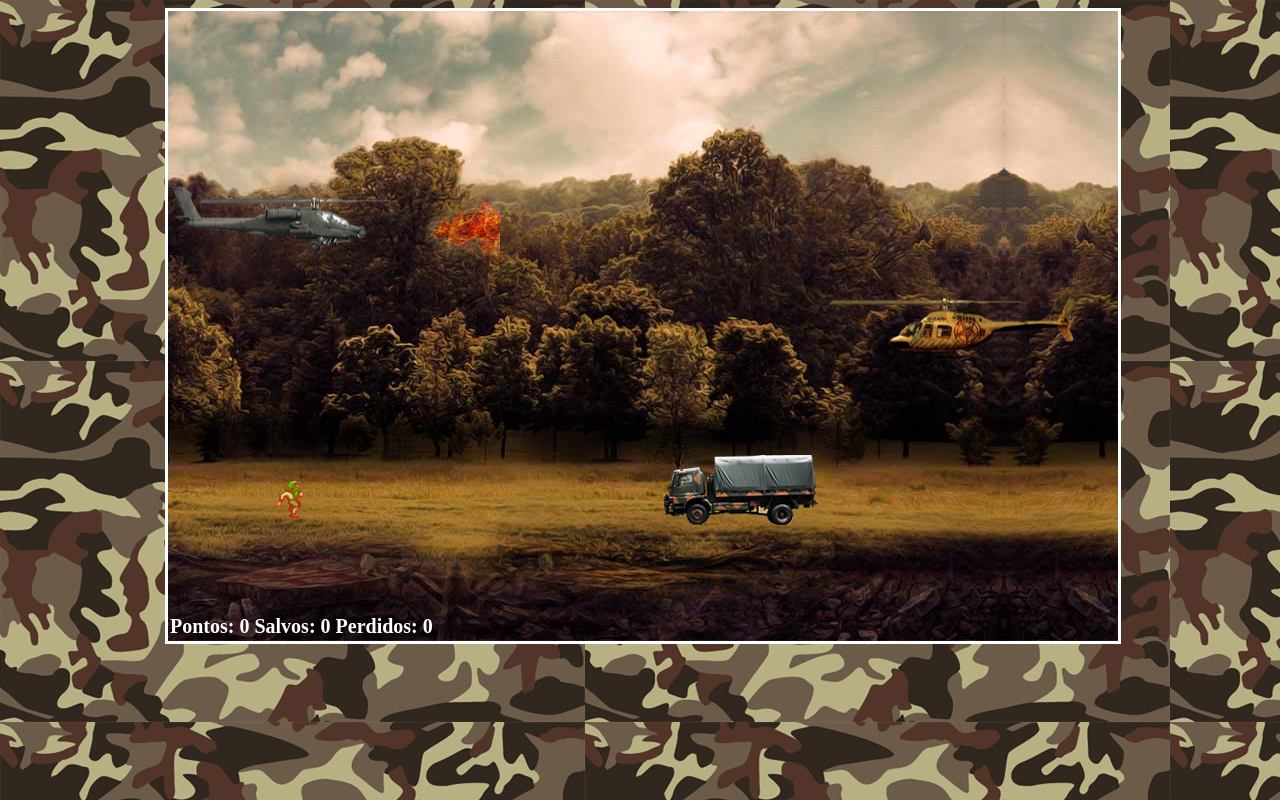
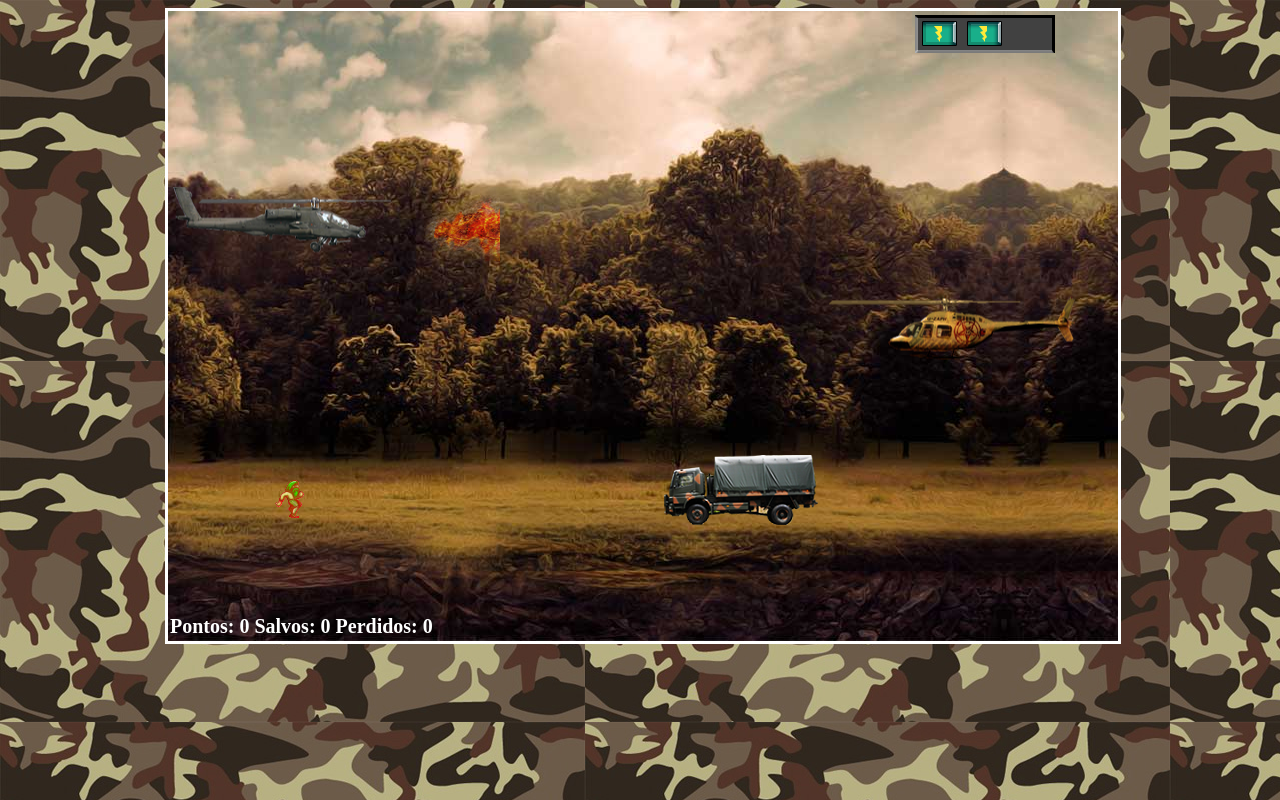
Before and after one commit to victorvhs/htmlGame, a plain HTML site: page index.html in a window 1280 px wide. Both pictures are taken after a click on the element 643 px from the left and 221 px from the top of the page. Drawn offline with Linux system fonts and the light colour scheme.

Commit message:
ENERGIA BARRA

```diff
--- a/css/estilos.css
+++ b/css/estilos.css
@@ -287,3 +287,10 @@ h2 {
 	font-size:20px;
 	color:#FFF
 }
+#energia {
+	width: 140px;
+	height: 38px;
+	position: absolute;
+	left: 750px;
+	top: 7px;
+}
--- a/js/js.js
+++ b/js/js.js
@@ -6,6 +6,7 @@ function start() {
   $("#fundoGame").append("<div id='inimigo2'></div>");
   $("#fundoGame").append("<div id='amigo' class='anima3'></div>");
   $("#fundoGame").append("<div id='placar'></div>");
+  $("#fundoGame").append("<div id='energia'></div>");
 }
 
 let jogo = {};
@@ -26,6 +27,7 @@ let fimDeJogo = false;
 let pontos = 0;
 let salvos = 0;
 let perdidos = 0;
+let energiaAtual = 3;
 
 $(document).keydown(function (e) {
   jogo.pressionou[e.which] = true;
@@ -42,6 +44,7 @@ function loop() {
   moveAmigo();
   colisao();
   placar();
+  energia();
 }
 
 function moveFundo() {
@@ -129,6 +132,7 @@ function colisao() {
   let colisao6 = $("#inimigo2").collision($("#amigo"));
 
   if (colisao1.length > 0) {
+    energiaAtual--;
     inimigo1X = parseInt($("#inimigo1").css("left"));
     inimigo1Y = parseInt($("#inimigo1").css("top"));
     explosao1(inimigo1X, inimigo1Y);
@@ -138,6 +142,7 @@ function colisao() {
     $("#inimigo1").css("top", posicaoY);
   }
   if (colisao2.length > 0) {
+    energiaAtual--;
     inimigo2X = parseInt($("#inimigo2").css("left"));
     inimigo2Y = parseInt($("#inimigo2").css("top"));
     explosao2(inimigo2X, inimigo2Y);
@@ -169,6 +174,7 @@ function colisao() {
     $("#amigo").remove();
   }
   if (colisao6.length > 0) {
+    energiaAtual--;
     perdidos++;
     amigoX = parseInt($("#amigo").css("left"));
     amigoY = parseInt($("#amigo").css("top"));
@@ -253,3 +259,17 @@ function placar() {
       "</h2>"
   );
 }
+function energia() {
+  if (energiaAtual == 3) {
+    $("#energia").css("background-image", "url(imgs/energia3.png)");
+  }
+  if (energiaAtual == 2) {
+    $("#energia").css("background-image", "url(imgs/energia2.png)");
+  }
+  if (energiaAtual == 1) {
+    $("#energia").css("background-image", "url(imgs/energia1.png)");
+  }
+  if (energiaAtual == 0) {
+    $("#energia").css("background-image", "url(imgs/energia0.png)");
+  }
+}
```
